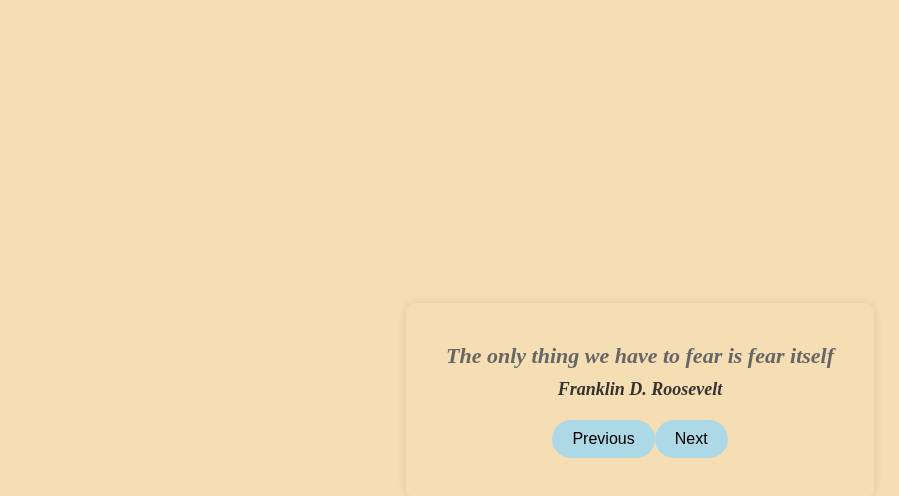
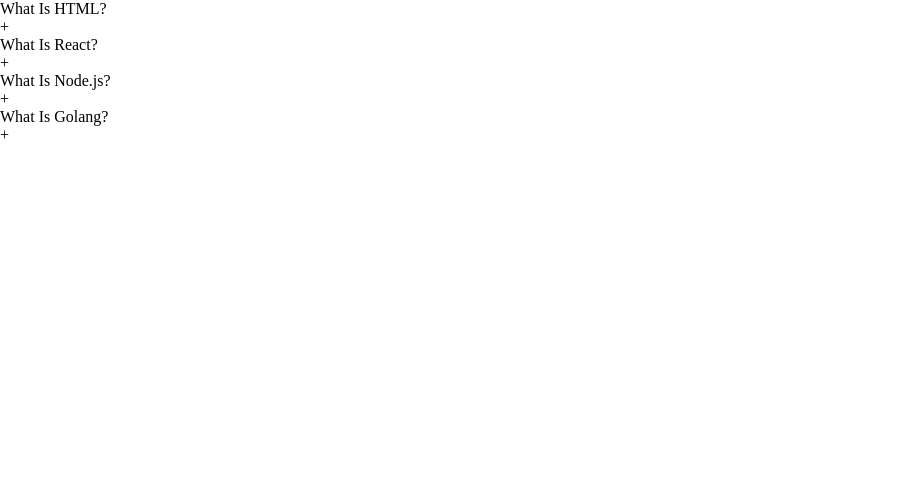
Before and after one commit to DineshDhanoki/Learning, a React (Create React App) app: page / in a window 1280 px wide. Shown: the top 496 px of the page, without its empty margins (0-899 px from the left). Built offline with nearby package versions, Linux system fonts and the light colour scheme; the HTML template or start-up script is replaced by a standard one.

Commit message:
Add files via upload

```diff
--- a/src/App.js
+++ b/src/App.js
@@ -1,5 +1,7 @@
 import React from 'react'
-import Testimonials from './components/Testimonials'
+import Accordion from './components/Accordion'
+import { accordionData } from "./utils/content";
+// import Testimonials from './components/Testimonials'
 // import HiddenSearchBar from './components/HiddenSearchBar'
 // import ToggleButtonColor from './components/ToggleButtonColor'
 // import Calculator from './components/Calculator'
@@ -10,15 +12,14 @@
 const App = () => {
 
   return (
-    <>
-    <Testimonials/>
-    {/* <HiddenSearchBar/>
-    <ToggleButtonColor/>
-    <Calculator/>
-    <MealAPI/>
-    <Counter />
-    <Todo/> */}
-    </>
+    <div>
+      <div className="accordion">{accordionData.map(({ title, content }) => (
+      <Accordion title={title} content={content} />
+      ))}
+
+
+    </div>
+    </div>
   )
 }
 
--- /dev/null
+++ b/src/components/Accordion.jsx
@@ -0,0 +1,22 @@
+import React from 'react'
+import { useState } from 'react'
+import './../index-7.css'
+
+const Accordion = ({title,content}) => {
+    const [isActive, setIsActive] = useState(false)
+
+  return (
+    <section className='accordian-cards' key={Math.random()}>
+      <div className="header" onClick={() => setIsActive(!isActive)}>
+        <div>{title}</div>
+        <p className='icon'>{isActive ? '_' : '+'}</p>
+      </div>
+
+      <div className="content">
+        {isActive && <p className='card-info'>{content}</p>}
+        </div>
+    </section>
+  )
+}
+
+export default Accordion
--- a/src/components/Testimonials.jsx
+++ b/src/components/Testimonials.jsx
@@ -1,51 +1,51 @@
-import React from 'react'
-import { useState } from 'react'
-import './../index-6.css'
+// import React from 'react'
+// import { useState } from 'react'
+// import './../index-6.css'
 
-function Testimonials() {
-    const [currentIndex, setCurrentIndex] = useState(0)
+// function Testimonials() {
+//     const [currentIndex, setCurrentIndex] = useState(0)
 
-    const testimonials = [
-        {
-            quote: "The only thing we have to fear is fear itself",
-            author: "Franklin D. Roosevelt"
-        },
-        {
-            quote: "The greatest glory in living lies not in never falling, but in rising every time we fall.",
-            author: "Nelson Mandela"
-        },
-        {
-            quote: "You must be the change you wish to see in the world.",
-            author: "Mahatma Gandhi"
-        },
-        {
-            quote: "It is better to have loved and lost than never to have loved at all.",
-            author: " Alfred Lord Tennyson"
-        },
-        {
-            quote: "The greatest happiness in life is knowing you have someone to protect.",
-            author: "Unknown"
-        }
-    ]
+//     const testimonials = [
+//         {
+//             quote: "The only thing we have to fear is fear itself",
+//             author: "Franklin D. Roosevelt"
+//         },
+//         {
+//             quote: "The greatest glory in living lies not in never falling, but in rising every time we fall.",
+//             author: "Nelson Mandela"
+//         },
+//         {
+//             quote: "You must be the change you wish to see in the world.",
+//             author: "Mahatma Gandhi"
+//         },
+//         {
+//             quote: "It is better to have loved and lost than never to have loved at all.",
+//             author: " Alfred Lord Tennyson"
+//         },
+//         {
+//             quote: "The greatest happiness in life is knowing you have someone to protect.",
+//             author: "Unknown"
+//         }
+//     ]
 
-const handlePrevClick = () => {
-    setCurrentIndex((currentIndex + testimonials.length - 1) % testimonials.length)
-}
+// const handlePrevClick = () => {
+//     setCurrentIndex((currentIndex + testimonials.length - 1) % testimonials.length)
+// }
 
-const handleNextClick = () => {
-    setCurrentIndex((currentIndex + 1) % testimonials.length)
-}
+// const handleNextClick = () => {
+//     setCurrentIndex((currentIndex + 1) % testimonials.length)
+// }
 
-  return (
-    <div className='testimonials'>
-    <div className="testimonials-quote">{testimonials[currentIndex].quote}</div>
-    <div className="testimonials-author">{testimonials[currentIndex].author}</div>
-    <testimonials className="nav">
-    <button onClick={handlePrevClick}>Previous</button>
-    <button onClick={handleNextClick}>Next</button>
-    </testimonials>
-    </div>
-  )
-}
+//   return (
+//     <div className='testimonials'>
+//     <div className="testimonials-quote">{testimonials[currentIndex].quote}</div>
+//     <div className="testimonials-author">{testimonials[currentIndex].author}</div>
+//     <testimonials className="nav">
+//     <button onClick={handlePrevClick}>Previous</button>
+//     <button onClick={handleNextClick}>Next</button>
+//     </testimonials>
+//     </div>
+//   )
+// }
 
-export default Testimonials
+// export default Testimonials
--- a/src/index-6.css
+++ b/src/index-6.css
@@ -1,4 +1,4 @@
-*{
+/* *{
     padding: 0;
     margin: 0;
     box-sizing: border-box;
@@ -50,4 +50,4 @@
     cursor: pointer;
     border-radius: 100px;
     transition: background-color 0.3s;
-}
+} */
--- /dev/null
+++ b/src/index-7.css
@@ -0,0 +1,5 @@
+*{
+    padding: 0;
+    margin: 0;
+    box-sizing: border-box;
+}
--- /dev/null
+++ b/src/utils/content.js
@@ -0,0 +1,18 @@
+export const accordionData = [
+    {
+      title: "What Is HTML?",
+      content: `The HyperText Markup Language or HTML is the standard markup language for documents designed to be displayed in a web browser. It can be assisted by technologies such as Cascading Style Sheets and scripting languages such as JavaScript.`,
+    },
+    {
+      title: "What Is React?",
+      content: `React is a free and open-source front-end JavaScript library for building user interfaces based on UI components. It is maintained by Meta and a community of individual developers and companies.`,
+    },
+    {
+      title: "What Is Node.js?",
+      content: `Node.js is a cross-platform, open-source server environment that can run on Windows, Linux, Unix, macOS, and more. Node.js is a back-end JavaScript runtime environment, runs on the V8 JavaScript Engine, and executes JavaScript code outside a web browser.`,
+    },
+    {
+      title: "What Is Golang?",
+      content: `Go is a statically typed, compiled programming language designed at Google by Robert Griesemer, Rob Pike, and Ken Thompson. It is syntactically similar to C, but with memory safety, garbage collection, structural typing, and CSP-style concurrency`,
+    },
+  ];
```
